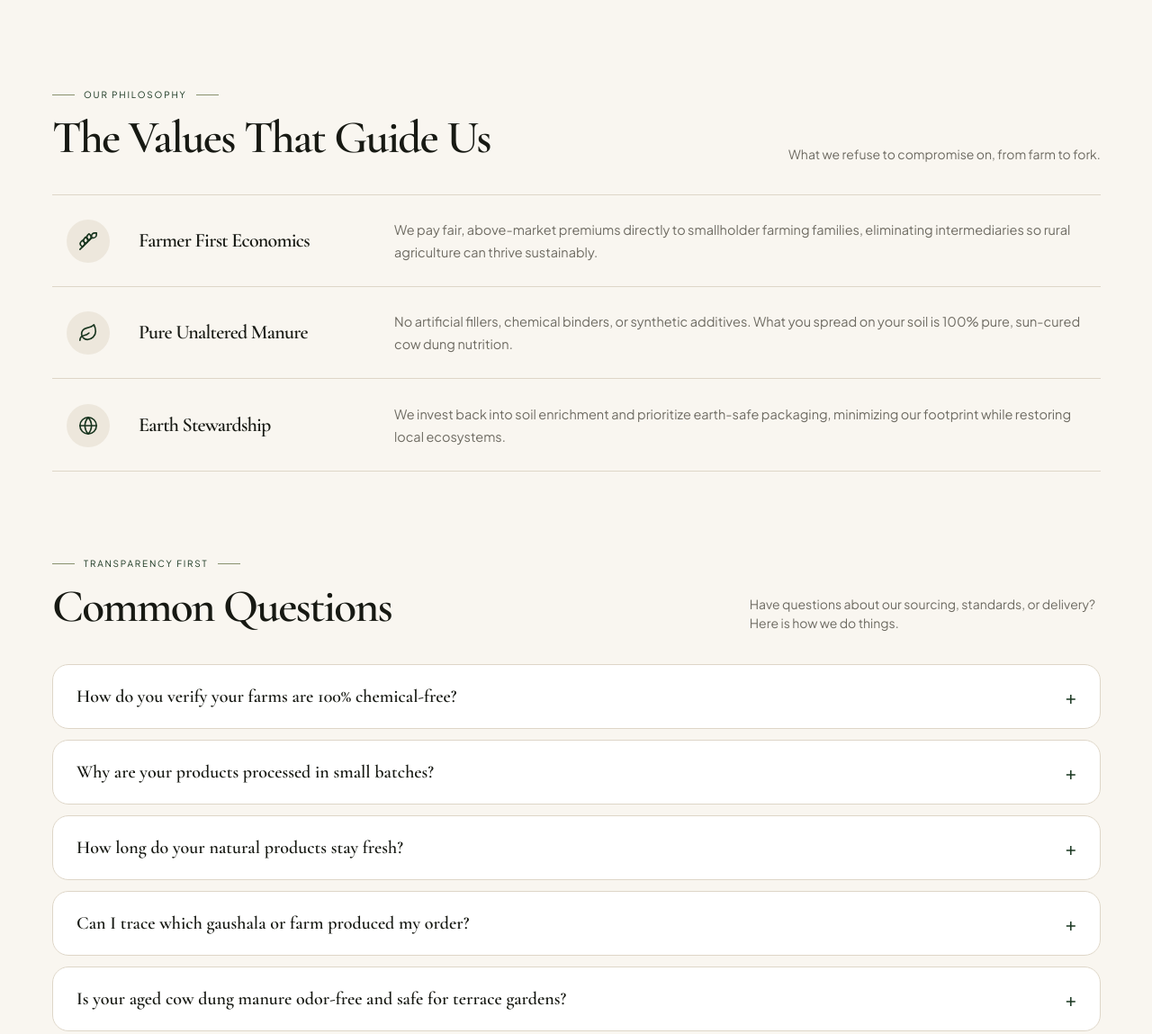
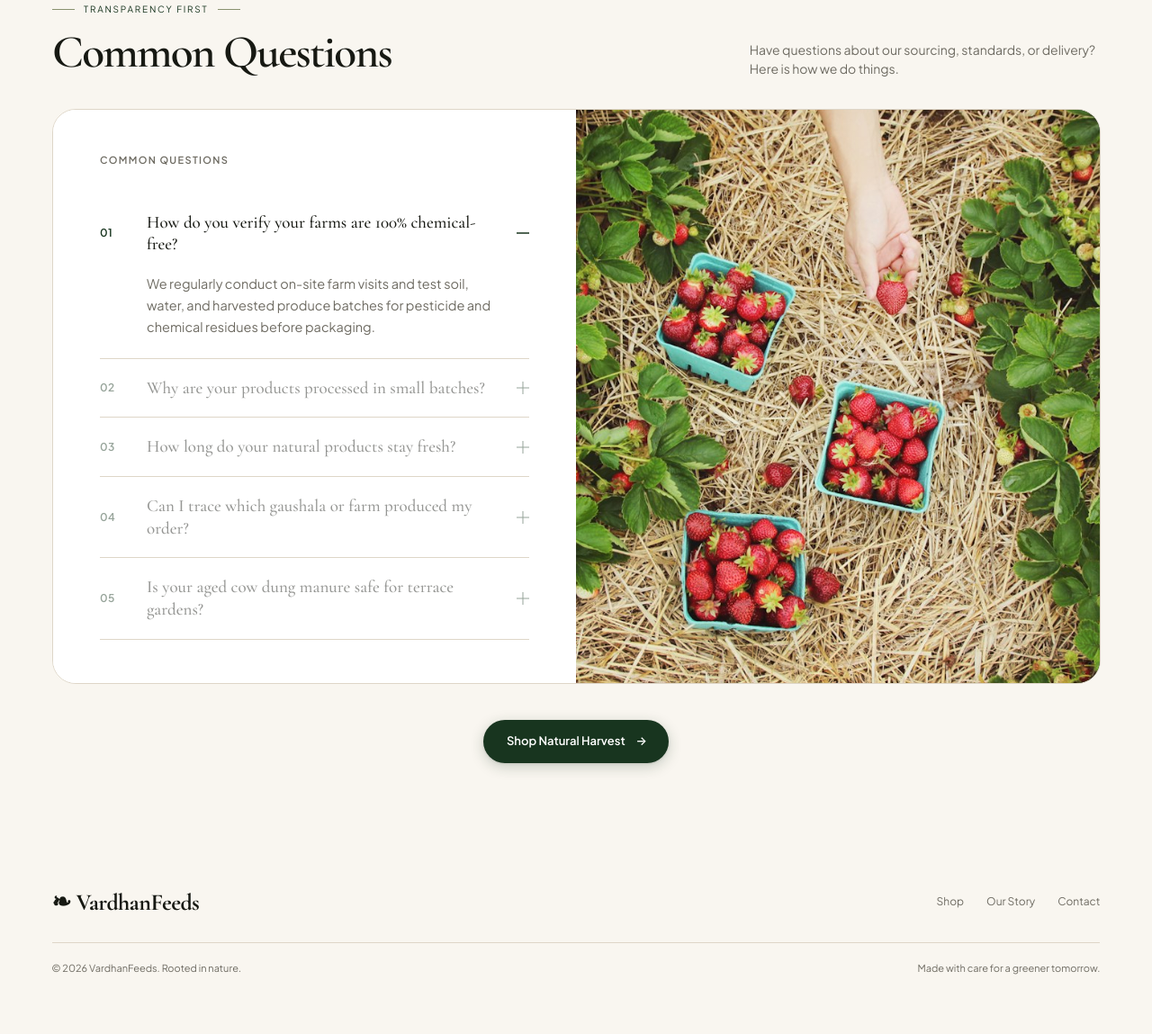
Before and after one commit to vardhanthadala/Organic_Website, a plain HTML site: page story.html in a window 1280 px wide. Shown: the part 3022-4171 px from the top of the page at 90% size. After the commit the page ends 4131 px from the top, so only its background shows below. Drawn offline with nearby package versions, Linux system fonts and the light colour scheme.

Commit message:
Update fonts, staggered process reveal, and split-panel image-synced FAQs

```diff
--- a/script.js
+++ b/script.js
@@ -163,9 +163,14 @@ const storyButton=document.getElementById('storyPlay'); if(storyButton) storyBut
   toast.textContent='Our story video can be connected here.';toast.classList.add('show');
   setTimeout(()=>toast.classList.remove('show'),2500);
 });
-const scrollTargets = document.querySelectorAll('.reveal, .benefit, .category, .product, .info-card, .principle-card, .faq-card, .story-image, .story-copy, .process, .quote-card, .newsletter, .contact-form');
+const scrollTargets = document.querySelectorAll('.reveal, .benefit, .category, .product, .info-card, .principle-card, .faq-card, .story-image, .story-copy, .process, .process-list li, .quote-card, .newsletter, .contact-form');
 scrollTargets.forEach((el) => {
   el.classList.add('reveal');
+  if (el.matches('.process-list li')) {
+    const idx = [...el.parentElement.children].indexOf(el);
+    el.style.transitionDelay = `${150 + idx * 180}ms`;
+    return;
+  }
   const siblings = el.parentElement ? [...el.parentElement.children].filter(c => c.classList && (c.classList.contains('reveal') || c.matches('.benefit, .category, .product, .info-card, .principle-card, .faq-card'))) : [];
   const idx = siblings.indexOf(el);
   if (idx > 0 && idx < 6) el.style.transitionDelay = `${idx * 70}ms`;
@@ -256,6 +261,29 @@ if (window.matchMedia('(hover: hover)').matches) {
   });
 }
 
+document.querySelectorAll('.fa-stage').forEach(stage => {
+  const items = [...stage.querySelectorAll('.fa-item')];
+  const imgs = [...stage.querySelectorAll('.fa-panel-right img')];
+
+  imgs.forEach(img => {
+    const preload = new Image();
+    preload.src = img.src;
+  });
+
+  const activate = (idx) => {
+    items.forEach((it, i) => it.classList.toggle('open', i === idx));
+    imgs.forEach((img, i) => img.classList.toggle('active', i === idx));
+  };
+
+  items.forEach((item, idx) => {
+    item.addEventListener('mouseenter', () => activate(idx));
+    const btn = item.querySelector('.fa-row');
+    if (btn) {
+      btn.addEventListener('click', () => activate(idx));
+    }
+  });
+});
+
 document.querySelectorAll('img:not(.hero-photo img)').forEach(img => {
   if (!img.hasAttribute('loading')) img.setAttribute('loading', 'lazy');
 });
@@ -293,3 +321,26 @@ if (cf) {
     if (submitBtn) submitBtn.innerHTML = 'Send Message <span class="btn-arrow">→</span>';
   });
 }
+
+document.querySelectorAll('.fa-stage').forEach(stage => {
+  const items = [...stage.querySelectorAll('.fa-item')];
+  const imgs = [...stage.querySelectorAll('.fa-panel-right img')];
+
+  imgs.forEach(img => {
+    const preload = new Image();
+    preload.src = img.src;
+  });
+
+  const activate = (idx) => {
+    items.forEach((it, i) => it.classList.toggle('open', i === idx));
+    imgs.forEach((img, i) => img.classList.toggle('active', i === idx));
+  };
+
+  items.forEach((item, idx) => {
+    item.addEventListener('mouseenter', () => activate(idx));
+    const btn = item.querySelector('.fa-row');
+    if (btn) {
+      btn.addEventListener('click', () => activate(idx));
+    }
+  });
+});
--- a/story.html
+++ b/story.html
@@ -71,8 +71,7 @@
         <!-- Story Deep Dive -->
         <section class="container section story">
             <div class="story-image reveal">
-                <img src="assets/images/img-10.jpg"
-                    alt="Farm landscape">
+                <img src="assets/images/img-10.jpg" alt="Farm landscape">
             </div>
             <div class="story-copy reveal">
                 <div class="kicker">A thoughtful food journey</div>
@@ -128,8 +127,7 @@
                     </ul>
                 </div>
                 <div class="process-image">
-                    <img src="assets/images/img-11.jpg"
-                        alt="Organic garden and soil enrichment">
+                    <img src="assets/images/img-11.jpg" alt="Organic garden and soil enrichment">
                 </div>
             </div>
         </section>
@@ -171,58 +169,6 @@
             </div>
         </section>
 
-        <!-- Guiding Core Values -->
-        <section class="container section">
-            <div class="section-head reveal">
-                <div>
-                    <div class="kicker">Our philosophy</div>
-                    <h2>The Values That Guide Us</h2>
-                </div>
-                <p>What we refuse to compromise on, from farm to fork.</p>
-            </div>
-            <div class="story-principles reveal">
-                <div class="principle-card">
-                    <div class="principle-icon"><svg width="22" height="22" viewBox="0 0 24 24" fill="none"
-                            stroke="currentColor" stroke-width="1.8" stroke-linecap="round" stroke-linejoin="round">
-                            <path d="M2 22 16 8" />
-                            <path
-                                d="M3.47 12.53 5 11l1.53 1.53a3.5 3.5 0 0 1 0 4.94L5 19l-1.53-1.53a3.5 3.5 0 0 1 0-4.94Z" />
-                            <path
-                                d="M7.47 8.53 9 7l1.53 1.53a3.5 3.5 0 0 1 0 4.94L9 15l-1.53-1.53a3.5 3.5 0 0 1 0-4.94Z" />
-                            <path
-                                d="M11.47 4.53 13 3l1.53 1.53a3.5 3.5 0 0 1 0 4.94L13 11l-1.53-1.53a3.5 3.5 0 0 1 0-4.94Z" />
-                            <path d="M20 2h2v2a4 4 0 0 1-4 4h-2V6a4 4 0 0 1 4-4Z" />
-                        </svg></div>
-                    <h3>Farmer First Economics</h3>
-                    <p>We pay fair, above-market premiums directly to smallholder farming families, eliminating
-                        intermediaries so rural agriculture can thrive sustainably.</p>
-                </div>
-                <div class="principle-card">
-                    <div class="principle-icon"><svg width="22" height="22" viewBox="0 0 24 24" fill="none"
-                            stroke="currentColor" stroke-width="1.8" stroke-linecap="round" stroke-linejoin="round">
-                            <path
-                                d="M11 20A7 7 0 0 1 9.8 6.1C15.5 5 17 4.48 19 2c1 2 2 4.18 2 8 0 5.5-4.78 10-10 10Z" />
-                            <path d="M2 21c0-3 1.85-5.36 5.08-6C9.5 14.52 12 13 13 12" />
-                        </svg></div>
-                    <h3>Pure Unaltered Manure</h3>
-                    <p>No artificial fillers, chemical binders, or synthetic additives. What you spread on your soil is 100%
-                        pure, sun-cured cow dung nutrition.</p>
-                </div>
-                <div class="principle-card">
-                    <div class="principle-icon"><svg width="22" height="22" viewBox="0 0 24 24" fill="none"
-                            stroke="currentColor" stroke-width="1.8" stroke-linecap="round" stroke-linejoin="round">
-                            <circle cx="12" cy="12" r="10" />
-                            <line x1="2" y1="12" x2="22" y2="12" />
-                            <path
-                                d="M12 2a15.3 15.3 0 0 1 4 10 15.3 15.3 0 0 1-4 10 15.3 15.3 0 0 1-4-10 15.3 15.3 0 0 1 4-10z" />
-                        </svg></div>
-                    <h3>Earth Stewardship</h3>
-                    <p>We invest back into soil enrichment and prioritize earth-safe packaging, minimizing our footprint
-                        while restoring local ecosystems.</p>
-                </div>
-            </div>
-        </section>
-
         <!-- Frequently Asked Questions -->
         <section class="container section" style="padding-top:0">
             <div class="section-head reveal">
@@ -232,32 +178,106 @@
                 </div>
                 <p>Have questions about our sourcing, standards, or delivery? Here is how we do things.</p>
             </div>
-            <div class="story-faq reveal">
-                <details class="faq-card">
-                    <summary>How do you verify your farms are 100% chemical-free?</summary>
-                    <p>We regularly conduct on-site farm visits and test soil, water, and harvested produce batches for
-                        pesticide and chemical residues before packaging.</p>
-                </details>
-                <details class="faq-card">
-                    <summary>Why are your products processed in small batches?</summary>
-                    <p>Small-batch composting and sun-drying prevents nutrient loss, ensuring beneficial microbes
-                        and natural organic matter remain intact.</p>
-                </details>
-                <details class="faq-card">
-                    <summary>How long do your natural products stay fresh?</summary>
-                    <p>Because we do not add artificial stabilizers, we recommend storing our cow dung manures in a cool,
-                        dry place and using liquid tonics within 6–12 months.</p>
-                </details>
-                <details class="faq-card">
-                    <summary>Can I trace which gaushala or farm produced my order?</summary>
-                    <p>Yes! Every bag and bottle displays the harvest region and gaushala partner so you can trace your
-                        soil nutrition back to its origins.</p>
-                </details>
-                <details class="faq-card">
-                    <summary>Is your aged cow dung manure odor-free and safe for terrace gardens?</summary>
-                    <p>Yes! Because our cow dung is thoroughly sun-dried, composted, and finely sieved, it has a clean,
-                        earthy forest-floor scent and is completely safe for indoor pots, balconies, and terrace beds.</p>
-                </details>
+            <div class="fa-stage reveal">
+                <aside class="fa-panel-left">
+                    <span class="fa-eyebrow">Common Questions</span>
+                    <div class="fa-faq">
+                        <div class="fa-item open">
+                            <button class="fa-row" type="button">
+                                <span class="fa-num">01</span>
+                                <span class="fa-q">How do you verify your farms are 100% chemical-free?</span>
+                                <span class="fa-icon"><span class="fa-v"></span><span class="fa-h"></span></span>
+                            </button>
+                            <div class="fa-body">
+                                <span class="fa-spacer1"></span>
+                                <div class="fa-content-wrap">
+                                    <div class="fa-content">
+                                        <p>We regularly conduct on-site farm visits and test soil, water, and harvested
+                                            produce batches for pesticide and chemical residues before packaging.</p>
+                                    </div>
+                                </div>
+                                <span class="fa-spacer2"></span>
+                            </div>
+                        </div>
+                        <div class="fa-item">
+                            <button class="fa-row" type="button">
+                                <span class="fa-num">02</span>
+                                <span class="fa-q">Why are your products processed in small batches?</span>
+                                <span class="fa-icon"><span class="fa-v"></span><span class="fa-h"></span></span>
+                            </button>
+                            <div class="fa-body">
+                                <span class="fa-spacer1"></span>
+                                <div class="fa-content-wrap">
+                                    <div class="fa-content">
+                                        <p>Small-batch composting and sun-drying prevents nutrient loss, ensuring
+                                            beneficial microbes and natural organic matter remain intact.</p>
+                                    </div>
+                                </div>
+                                <span class="fa-spacer2"></span>
+                            </div>
+                        </div>
+                        <div class="fa-item">
+                            <button class="fa-row" type="button">
+                                <span class="fa-num">03</span>
+                                <span class="fa-q">How long do your natural products stay fresh?</span>
+                                <span class="fa-icon"><span class="fa-v"></span><span class="fa-h"></span></span>
+                            </button>
+                            <div class="fa-body">
+                                <span class="fa-spacer1"></span>
+                                <div class="fa-content-wrap">
+                                    <div class="fa-content">
+                                        <p>Because we do not add artificial stabilizers, we recommend storing our cow
+                                            dung manures in a cool, dry place and using liquid tonics within 6–12
+                                            months.</p>
+                                    </div>
+                                </div>
+                                <span class="fa-spacer2"></span>
+                            </div>
+                        </div>
+                        <div class="fa-item">
+                            <button class="fa-row" type="button">
+                                <span class="fa-num">04</span>
+                                <span class="fa-q">Can I trace which gaushala or farm produced my order?</span>
+                                <span class="fa-icon"><span class="fa-v"></span><span class="fa-h"></span></span>
+                            </button>
+                            <div class="fa-body">
+                                <span class="fa-spacer1"></span>
+                                <div class="fa-content-wrap">
+                                    <div class="fa-content">
+                                        <p>Yes! Every bag and bottle displays the harvest region and gaushala partner so
+                                            you can trace your soil nutrition back to its origins.</p>
+                                    </div>
+                                </div>
+                                <span class="fa-spacer2"></span>
+                            </div>
+                        </div>
+                        <div class="fa-item">
+                            <button class="fa-row" type="button">
+                                <span class="fa-num">05</span>
+                                <span class="fa-q">Is your aged cow dung manure safe for terrace gardens?</span>
+                                <span class="fa-icon"><span class="fa-v"></span><span class="fa-h"></span></span>
+                            </button>
+                            <div class="fa-body">
+                                <span class="fa-spacer1"></span>
+                                <div class="fa-content-wrap">
+                                    <div class="fa-content">
+                                        <p>Yes! Because our cow dung is thoroughly sun-dried, composted, and finely
+                                            sieved, it has a clean, earthy scent and is completely safe for indoor pots,
+                                            balconies, and terrace beds.</p>
+                                    </div>
+                                </div>
+                                <span class="fa-spacer2"></span>
+                            </div>
+                        </div>
+                    </div>
+                </aside>
+                <aside class="fa-panel-right">
+                    <img class="active" src="assets/images/faq-01.jpg" alt="Chemical-free organic farm" draggable="false">
+                    <img src="assets/images/faq-02.jpg" alt="Small batch composting and soil" draggable="false">
+                    <img src="assets/images/faq-03.jpg" alt="Fresh natural garden harvest" draggable="false">
+                    <img src="assets/images/faq-04.jpg" alt="Gaushala and pasture origin" draggable="false">
+                    <img src="assets/images/faq-05.jpg" alt="Terrace garden and indoor plants" draggable="false">
+                </aside>
             </div>
             <div style="text-align:center;margin-top:40px">
                 <a class="btn" href="shop.html">Shop Natural Harvest <span class="btn-arrow">→</span></a>
--- a/style.css
+++ b/style.css
@@ -1659,27 +1659,27 @@ footer {
 }
 
 .story-principles {
+  display: grid;
+  grid-template-columns: repeat(3, 1fr);
+  gap: 36px;
+  margin-top: 32px;
+}
+
+.principle-card {
   display: flex;
   flex-direction: column;
-  border-top: 1px solid var(--line);
-  margin-top: 25px;
-}
-
-.principle-card {
-  display: grid;
-  grid-template-columns: 56px 260px 1fr;
-  gap: 24px;
-  align-items: center;
+  align-items: flex-start;
   background: transparent;
   color: var(--ink);
-  border-bottom: 1px solid var(--line);
+  border-top: 2px solid var(--line);
   border-radius: 0;
-  padding: 26px 16px;
-  transition: background-color .25s ease;
+  padding: 28px 0 0;
+  box-shadow: none;
+  transition: border-color .25s ease;
 }
 
 .principle-card:hover {
-  background: rgba(237, 231, 220, .38);
+  border-top-color: var(--green);
 }
 
 .principle-icon {
@@ -1691,12 +1691,12 @@ footer {
   font-size: 20px;
   display: grid;
   place-items: center;
-  margin-bottom: 0;
+  margin-bottom: 18px;
 }
 
 .principle-card h3 {
   font-size: 22px;
-  margin-bottom: 0;
+  margin-bottom: 10px;
   color: var(--ink);
 }
 
@@ -1706,77 +1706,202 @@ footer {
   line-height: 1.7;
 }
 
-.story-faq {
-  display: flex;
-  flex-direction: column;
-  gap: 12px;
+.fa-stage {
+  display: grid;
+  grid-template-columns: 1fr 1fr;
   width: 100%;
-  margin: 25px 0 0;
-}
-
-.faq-card {
+  min-height: 560px;
+  margin-top: 28px;
+  border-radius: 26px;
+  overflow: hidden;
   background: var(--white);
   border: 1px solid var(--line);
-  border-radius: 18px;
-  padding: 20px 26px;
-  transition: border-color .3s ease, box-shadow .3s ease;
+}
+
+.fa-panel-left {
+  position: relative;
+  background: var(--white);
+  padding: 48px 52px;
+  display: flex;
+  flex-direction: column;
+}
+
+.fa-eyebrow {
+  font-family: var(--sans);
+  font-size: 11px;
+  font-weight: 600;
+  letter-spacing: .12em;
+  text-transform: uppercase;
+  color: var(--muted);
+  margin-bottom: 28px;
+}
+
+.fa-faq {
+  margin-top: auto;
+}
+
+.fa-item {
+  border-bottom: 1px solid var(--line);
+}
+
+.fa-row {
+  appearance: none;
+  border: none;
+  background: transparent;
+  width: 100%;
+  display: grid;
+  grid-template-columns: 34px 1fr 20px;
+  column-gap: 18px;
+  align-items: center;
+  padding: 20px 0;
+  cursor: pointer;
+  color: var(--ink);
+  text-align: left;
+  opacity: .45;
+  transition: opacity .35s cubic-bezier(.22, 1, .36, 1);
+  font-family: inherit;
+}
+
+.fa-item.open .fa-row {
+  opacity: 1;
+}
+
+.fa-item:not(.open):hover .fa-row {
+  opacity: .75;
+}
+
+.fa-num {
+  font-family: var(--sans);
+  font-size: 12px;
+  font-weight: 600;
+  letter-spacing: .04em;
+  line-height: 1;
+  color: var(--green);
+}
+
+.fa-q {
+  font-family: var(--serif);
+  font-size: 19px;
+  font-weight: 500;
+  line-height: 1.3;
+}
+
+.fa-icon {
+  position: relative;
+  width: 14px;
+  height: 14px;
+  justify-self: end;
+  display: inline-block;
+}
+
+.fa-icon .fa-v,
+.fa-icon .fa-h {
+  position: absolute;
+  background: var(--green);
+  transition: transform .35s cubic-bezier(.22, 1, .36, 1);
+}
+
+.fa-icon .fa-v {
+  left: 50%;
+  top: 0;
+  width: 1px;
+  height: 100%;
+  transform: translateX(-50%);
+}
+
+.fa-icon .fa-h {
+  left: 0;
+  top: 50%;
+  width: 100%;
+  height: 1px;
+  transform: translateY(-50%);
+}
+
+.fa-item.open .fa-icon .fa-v {
+  transform: translateX(-50%) rotate(90deg);
+}
+
+.fa-item.open .fa-icon .fa-h {
+  transform: translateY(-50%) rotate(180deg);
+}
+
+.fa-body {
+  display: grid;
+  grid-template-columns: 34px 1fr 20px;
+  column-gap: 18px;
+}
+
+.fa-content-wrap {
+  display: grid;
+  grid-template-rows: 0fr;
+  transition: grid-template-rows .5s cubic-bezier(.22, 1, .36, 1);
+}
+
+.fa-item.open .fa-content-wrap {
+  grid-template-rows: 1fr;
+}
+
+.fa-content {
   overflow: hidden;
-}
-
-.faq-card::details-content {
-  height: 0;
+  min-height: 0;
+}
+
+.fa-body p {
+  padding: 0 0 22px 0;
+  margin: 0;
+  font-family: var(--sans);
+  font-size: 14.5px;
+  line-height: 1.65;
+  color: var(--muted);
+}
+
+.fa-panel-right {
+  position: relative;
+  overflow: hidden;
+  background: #102415;
+  min-height: 420px;
+}
+
+.fa-panel-right img {
+  position: absolute;
+  inset: 0;
+  width: 100%;
+  height: 100%;
+  object-fit: cover;
+  filter: blur(24px) saturate(1.1);
+  transform: scale(1.16);
   opacity: 0;
-  overflow: hidden;
-  transition: height .4s cubic-bezier(.22, 1, .36, 1), opacity .3s ease, content-visibility .4s allow-discrete;
-}
-
-.faq-card[open]::details-content {
-  height: auto;
+  transition: opacity .8s cubic-bezier(.22, 1, .36, 1), transform 1.2s cubic-bezier(.22, 1, .36, 1), filter .8s cubic-bezier(.22, 1, .36, 1);
+}
+
+.fa-panel-right img.active {
   opacity: 1;
-}
-
-.faq-card[open] {
-  border-color: var(--green);
-  box-shadow: 0 10px 26px rgba(24, 53, 31, .06);
-}
-
-.faq-card summary {
-  font-family: var(--serif);
-  font-size: 20px;
-  font-weight: 600;
-  color: var(--ink);
-  cursor: pointer;
-  list-style: none;
-  display: flex;
-  align-items: center;
-  justify-content: space-between;
-  gap: 16px;
-}
-
-.faq-card summary::-webkit-details-marker {
-  display: none;
-}
-
-.faq-card summary::after {
-  content: "+";
-  font-family: var(--sans);
-  font-size: 20px;
-  font-weight: 400;
-  color: var(--green);
-  transition: transform .25s ease;
-}
-
-.faq-card[open] summary::after {
-  content: "−";
-}
-
-.faq-card p {
-  font-size: 14px;
-  color: var(--muted);
-  line-height: 1.75;
-  margin-top: 12px;
-  padding-top: 12px;
-  border-top: 1px solid var(--line);
+  filter: blur(0px) saturate(1.05);
+  transform: scale(1.03);
+}
+
+.fa-panel-right::after {
+  content: '';
+  position: absolute;
+  inset: 0;
+  background: radial-gradient(80% 60% at 60% 40%, rgba(255, 255, 255, .16) 0%, rgba(255, 255, 255, .03) 55%, rgba(0, 10, 20, .18) 100%);
+  mix-blend-mode: overlay;
+  pointer-events: none;
+}
+
+@media(max-width: 900px) {
+  .fa-stage {
+    grid-template-columns: 1fr;
+    grid-template-rows: auto 320px;
+  }
+
+  .fa-panel-left {
+    padding: 32px 24px;
+  }
+
+  .fa-q {
+    font-size: 17px;
+  }
 }
 
 @media(max-width: 900px) {
```
Also changed, not shown: assets/images/faq-01.jpg (added), assets/images/faq-02.jpg (added), assets/images/faq-03.jpg (added), assets/images/faq-04.jpg (added), assets/images/faq-05.jpg (added).
